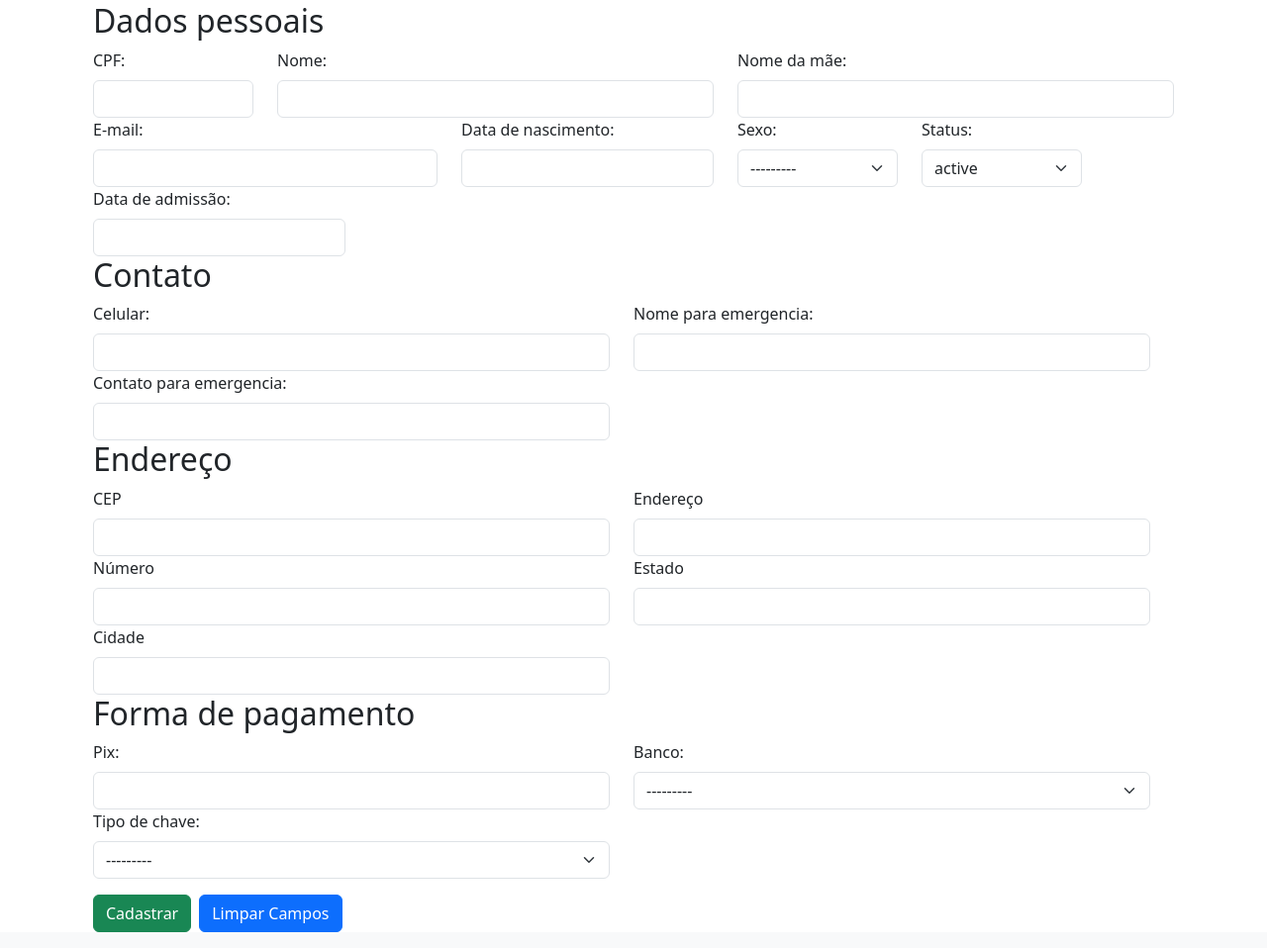
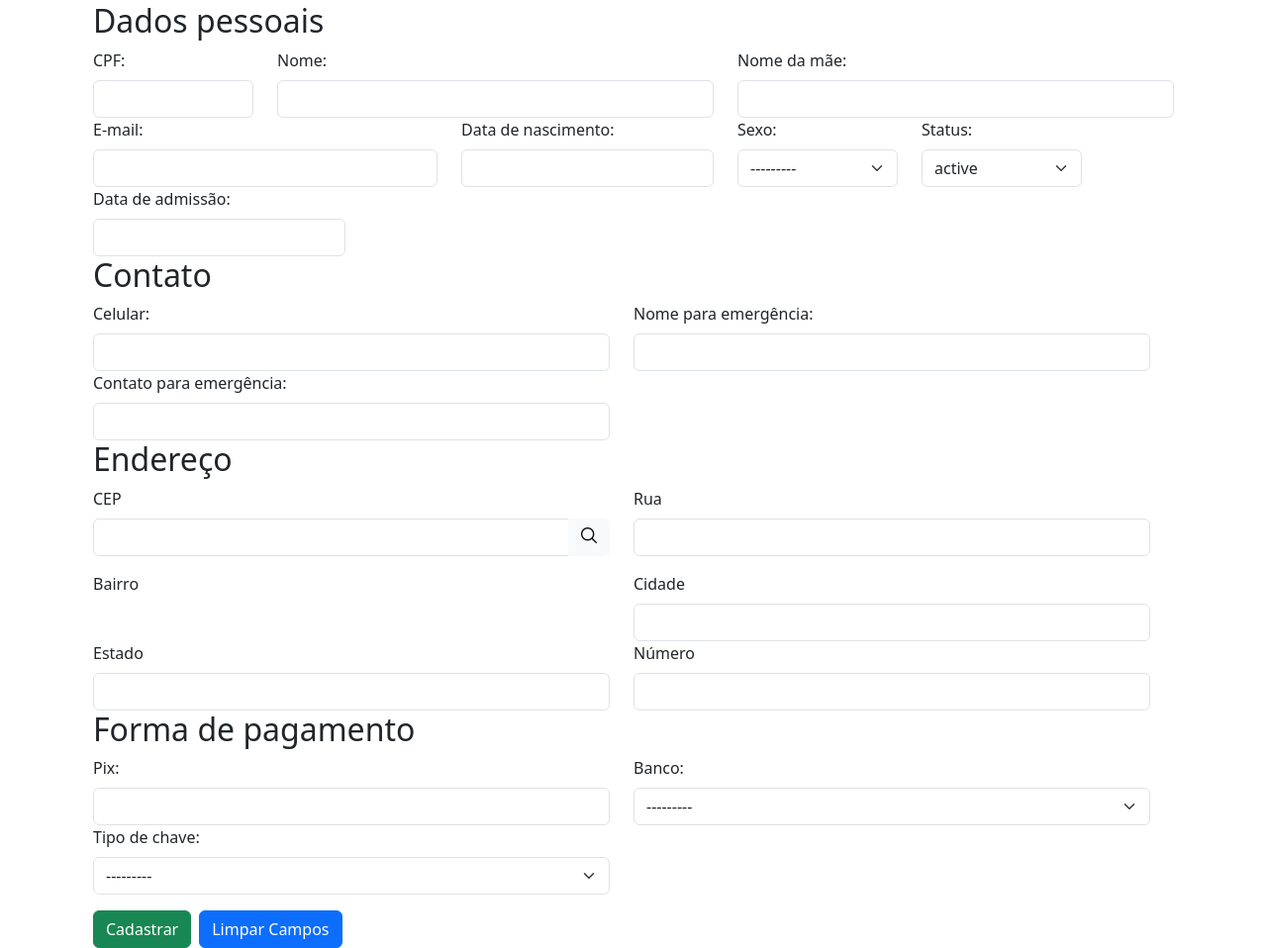
Before and after one commit to MarcosSerra1/unigestao, a Django app: page /register-employee/ in a window 1280 px wide. Shown: the part 197-1155 px from the top of the page at 99% size. Run offline with Django 5.2, Linux system fonts and the light colour scheme; tables that the repository leaves empty hold one stand-in row (values such as "Sample post"); some libraries are stand-ins or nearby versions.

Commit message:
🛠️ refactor: Updated the layout and organization of the employee registration template (register_employee.html)
Refactored the `register_employee.html` template to improve the layout and organization of the employee registration form. The following modifications were made:
- Restructured the code to improve organization and readability;
- Updated the style of fields and labels to improve appearance and visual consistency;
- Corrected form field labels to ensure correct correspondence with the respective fields;
- Removed the unnecessary code block that displayed validation errors, as these errors are now displayed directly in the form fields;
- Added a success message after submitting the form, indicating that the employee was successfully registered.

This is an initial step in improving the template, which will be continually improved as necessary.

```diff
--- a/employees/templates/employees/register_employee.html
+++ b/employees/templates/employees/register_employee.html
@@ -1,9 +1,9 @@
 {% extends "global/base.html" %}
+{% load static %}
 {% load widget_tweaks %}
 {% block title %} Cadastrar Funcionarios {% endblock %}
 
 {% block content %}
-
     <div class="container d-flex justify-content-center align-items-center flex-column mt-5">
         <h2 class="fw-light text-align-center">Cadastro de Funcionários</h2>
         <div class="container mt-5">
@@ -55,100 +55,101 @@
                     {% endif %}
                 {% endfor %}
 
-                <div class="row  row-cols-lg-12">
+                <div class="row row-cols-lg-12">
                     <h2 class="fw-light text-align-center">Dados pessoais</h2>
                     <div class="form-group col-md-2 d-flex flex-column">
-                        <label for="id_cpf" class="form-label">CPF:</label>
+                        <label for="{{ person_form.cpf.id_for_label }}" class="form-label">CPF:</label>
                         {{ person_form.cpf|add_class:"form-control" }}
                     </div>
                     <div class="col-md-5 d-flex flex-column">
-                        <label for="id_name" class="form-label">Nome:</label>
+                        <label for="{{ person_form.name.id_for_label }}" class="form-label">Nome:</label>
                         {{ person_form.name|add_class:"form-control" }}
                     </div>
 
                     <div class="col-md-5 d-flex flex-column">
-                        <label for="id_mother" class="form-label">Nome da mãe:</label>
+                        <label for="{{ person_form.name_mother.id_for_label }}" class="form-label">Nome da mãe:</label>
                         {{ person_form.name_mother|add_class:"form-control" }}
                     </div>
                     <div class="col-md-4 d-flex flex-column">
-                        <label for="id_email" class="form-label">E-mail:</label>
+                        <label for="{{ person_form.email.id_for_label }}" class="form-label">E-mail:</label>
                         {{ person_form.email|add_class:"form-control" }}
                     </div>
                     <div class="col-md-3 d-flex flex-column">
-                        <label for="id_birth_date" class="form-label">Data de nascimento:</label>
+                        <label for="{{ person_form.birth_date.id_for_label }}" class="form-label">Data de nascimento:</label>
                         {{ person_form.birth_date|add_class:"form-control" }}
                     </div>
                     <div class="col-md-2 d-flex flex-column">
-                        <label for="id_sex" class="form-label">Sexo:</label>
+                        <label for="{{ person_form.sex.id_for_label }}" class="form-label">Sexo:</label>
                         {{ person_form.sex|add_class:"form-select" }}
                     </div>
                     <div class="col-md-2 d-flex flex-column">
-                        <label for="id_sex" class="form-label">Status:</label>
+                        <label for="{{ person_form.status.id_for_label }}" class="form-label">Status:</label>
                         {{ person_form.status|add_class:"form-select" }}
                     </div>
                     <div class="col-md-3 d-flex flex-column">
-                        <label for="id_admission_date" class="form-label">Data de admissão:</label>
+                        <label for="{{ person_form.admission_date.id_for_label }}" class="form-label">Data de admissão:</label>
                         {{ person_form.admission_date|add_class:"form-control" }}
                     </div>
-
 
                     <h2 class="fw-light text-align-center">Contato</h2>
                     <div class="row row-cols-2 row-cols-lg-2">
                         <div class="col-md-12 d-flex flex-column">
-                            <label for="id_phone_number" class="form-label">Celular:</label>
+                            <label for="{{ contact_info_form.phone_number.id_for_label }}" class="form-label">Celular:</label>
                             {{ contact_info_form.phone_number|add_class:"form-control" }}
                         </div>
                         <div class="col-md-12 d-flex flex-column">
-                            <label for="id_emergency_contact_name" class="form-label">Nome para emergencia:</label>
+                            <label for="{{ contact_info_form.emergency_contact_name.id_for_label }}" class="form-label">Nome para emergência:</label>
                             {{ contact_info_form.emergency_contact_name|add_class:"form-control" }}
                         </div>
                         <div class="col-md-12 d-flex flex-column">
-                            <label for="id_emergency_contact_number" class="form-label">Contato para emergencia:</label>
+                            <label for="{{ contact_info_form.emergency_contact_number.id_for_label }}" class="form-label">Contato para emergência:</label>
                             {{ contact_info_form.emergency_contact_number|add_class:"form-control" }}
                         </div>
                     </div>
 
-
                     <h2 class="fw-light text-align-center">Endereço</h2>
                     <div class="row row-cols-2 row-cols-lg-2">
                         <div class="col-md-12 d-flex flex-column">
-                            <label for="" class="form-label">CEP</label>
-                            {{ address_form.postal_code|add_class:"form-control" }}
+                            <label for="{{ address_form.postal_code.id_for_label }}" class="form-label">CEP</label>
+                            <div class="input-group mb-3">
+                                {{ address_form.postal_code|add_class:"form-control" }}
+                                <button type="button" onclick="pesquisacep()" class="btn btn-light"><i class="fi fi-rr-search"></i></button>
+                            </div>
                         </div>
                         <div class="col-md-12 d-flex flex-column">
-                            <label for="id_street" class="form-label">Endereço</label>
+                            <label for="{{ address_form.street.id_for_label }}" class="form-label">Rua</label>
                             {{ address_form.street|add_class:"form-control" }}
                         </div>
-
                         <div class="col-md-12 d-flex flex-column">
-                            <label for="id_numero" class="form-label">Número</label>
+                            <label for="{{ address_form.neighborhood.id_for_label }}" class="form-label">Bairro</label>
+                            {{ address_form.neighborhood|add_class:"form-control" }}
+                        </div>
+                        <div class="col-md-12 d-flex flex-column">
+                            <label for="{{ address_form.city.id_for_label }}" class="form-label">Cidade</label>
+                            {{ address_form.city|add_class:"form-control" }}
+                        </div>
+                        <div class="col-md-12 d-flex flex-column">
+                            <label for="{{ address_form.state.id_for_label }}" class="form-label">Estado</label>
+                            {{ address_form.state|add_class:"form-control" }}
+                        </div>
+                        <div class="col-md-12 d-flex flex-column">
+                            <label for="{{ address_form.number.id_for_label }}" class="form-label">Número</label>
                             {{ address_form.number|add_class:"form-control"}}
                         </div>
-
-                        <div class="col-md-12 d-flex flex-column">
-                            <label for="id_state" class="form-label">Estado</label>
-                            {{ address_form.state|add_class:"form-control" }}
-                        </div>
-
-                        <div class="col-md-12 d-flex flex-column">
-                            <label for="id_city" class="form-label">Cidade</label>
-                            {{ address_form.city|add_class:"form-control" }}
-                        </div>
                     </div>
-
 
                     <h2 class="fw-light text-align-center">Forma de pagamento</h2>
                     <div class="row row-cols-2 row-cols-lg-2">
                         <div class="col-md-12 d-flex flex-column">
-                            <label for="id_pix" class="form-label">Pix:</label>
+                            <label for="{{ form_of_payment_form.pix.id_for_label }}" class="form-label">Pix:</label>
                             {{ form_of_payment_form.pix|add_class:"form-control" }}
                         </div>
                         <div class="col-md-12 d-flex flex-column">
-                            <label for="id_bank" class="form-label">Banco:</label>
+                            <label for="{{ form_of_payment_form.bank.id_for_label }}" class="form-label">Banco:</label>
                             {{ form_of_payment_form.bank|add_class:"form-select" }}
                         </div>
                         <div class="col-md-12 d-flex flex-column">
-                            <label for="id_typePix" class="form-label">Tipo de chave:</label>
+                            <label for="{{ form_of_payment_form.type_pix.id_for_label }}" class="form-label">Tipo de chave:</label>
                             {{ form_of_payment_form.type_pix|add_class:"form-select" }}
                         </div>
                     </div>
@@ -159,3 +160,7 @@
     </div>
 
 {% endblock %}
+
+{% block scripts %}
+    <script src="{% static 'employees/js/address.js' %}"></script>
+{% endblock %}
```
